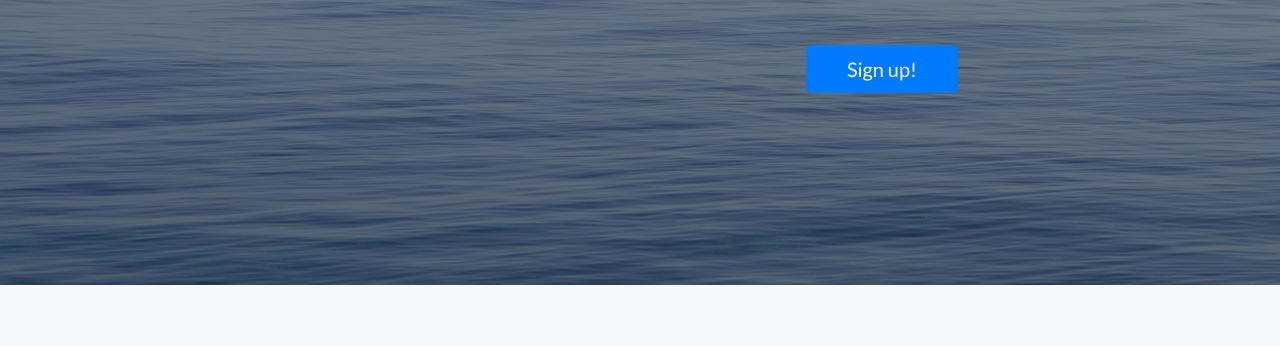
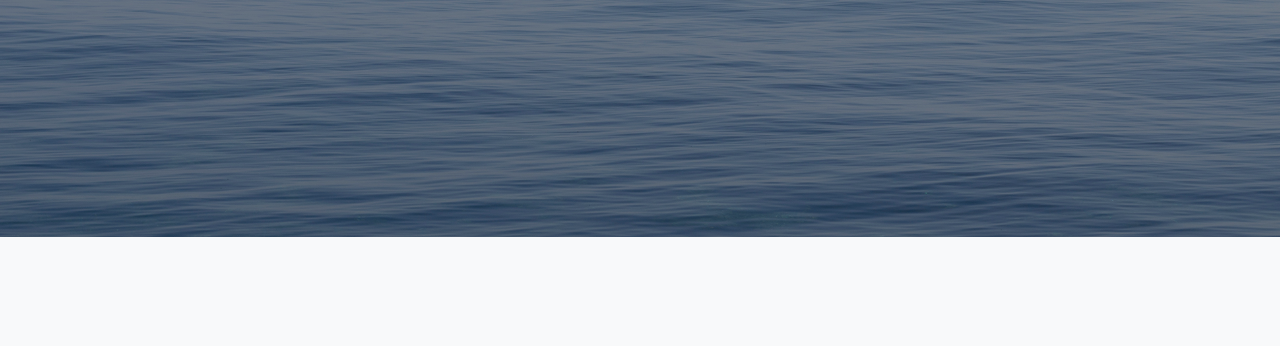
Before and after one commit to Suluiss/template-landing-page, a website: page index.html in a window 1280 px wide. Shown: the part 414-760 px from the top of the page. Drawn offline with Linux system fonts and the light colour scheme.

Commit message:
Update index.html

```diff
--- a/index.html
+++ b/index.html
@@ -49,7 +49,7 @@
 
               </div>
               <div class="col-12 col-md-3">
-                <button type="submit" class="btn btn-block btn-lg btn-primary">Sign up!</button>
+
               </div>
             </div>
           </form>
```
